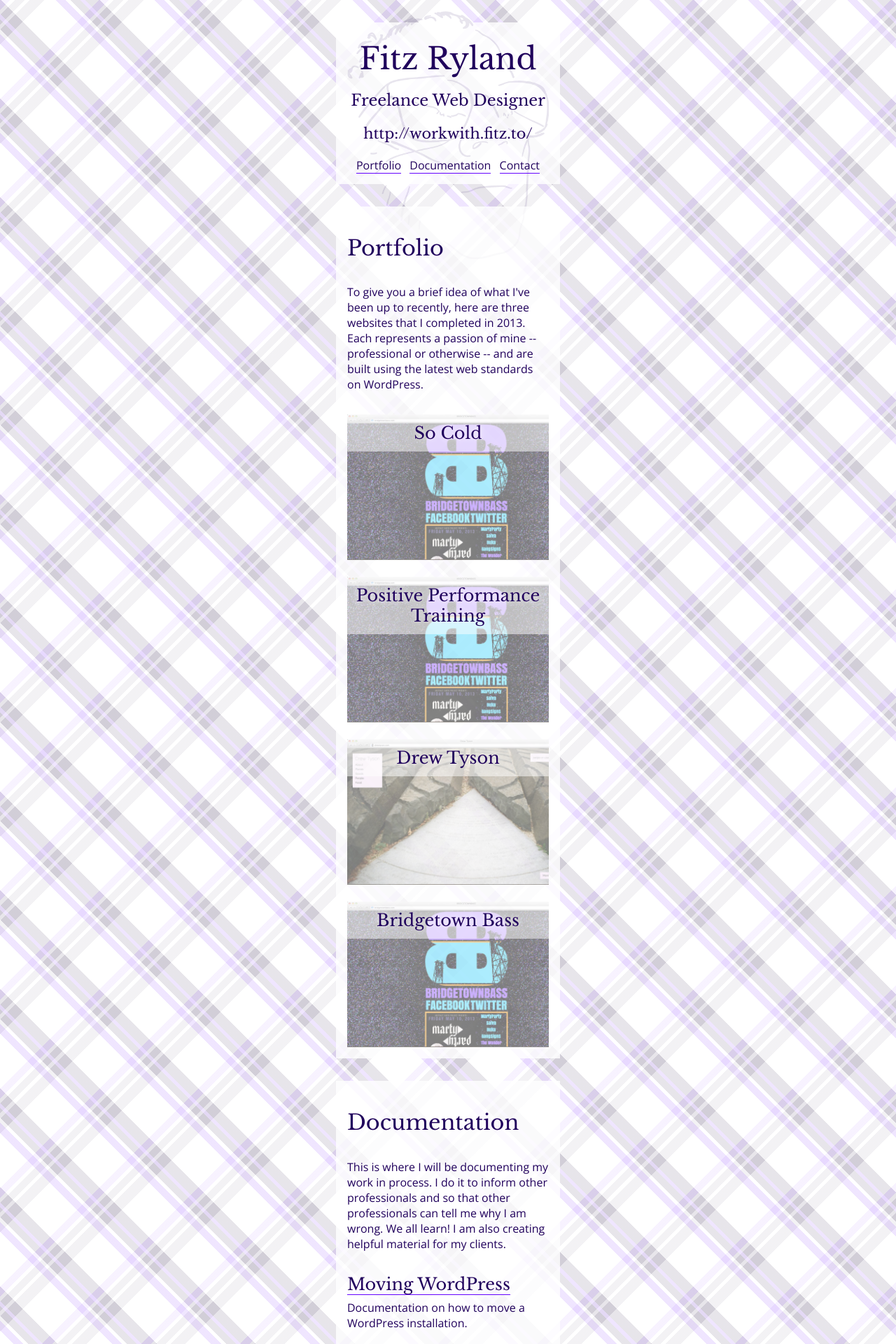
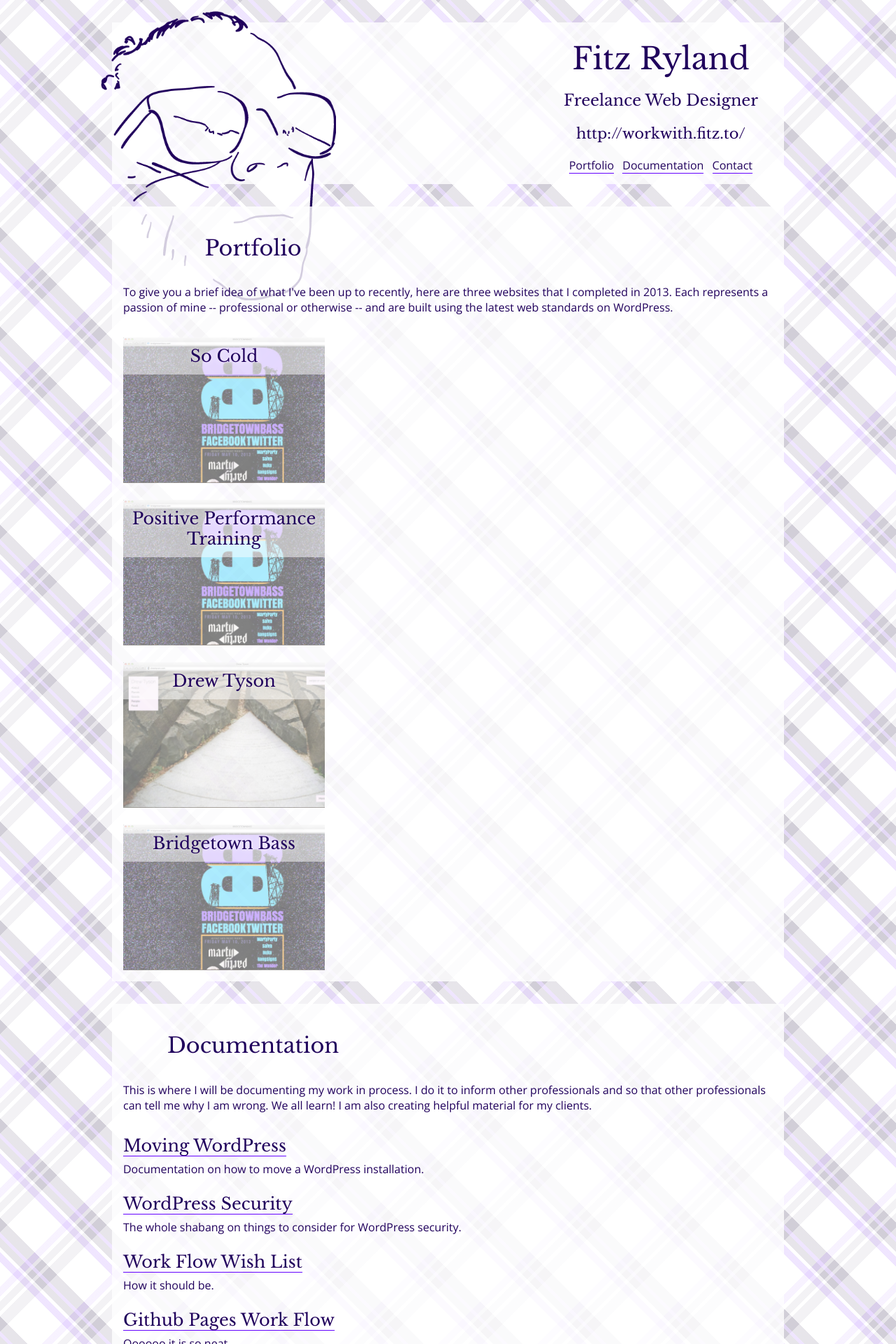
Before and after one commit to fitzryland/workwithfitzto, a Jekyll site: the page built from index.html, in a window 1280 px wide. Shown: the top 1920 px of the page at 70% size. Built offline with Jekyll 4.4.1, drawn with Linux system fonts in a browser that asks for light colours; nearby versions of some CDN libraries; comment, search, counter and statistics services are not loaded.

Commit message:
basic tablet layout for header

```diff
--- a/css/main.css
+++ b/css/main.css
@@ -6,9 +6,11 @@
 body {
   color: #20005c;
   font: 16px 'Open Sans', sans-serif;
-  font-size: 16px;
   margin: 0;
   padding: 0; }
+  @media only screen and (max-width: 640px) and (orientation: landscape) {
+    body {
+      font-size: 12px; } }
 
 h1, h2, h3, h4, h5, h6 {
   font-family: 'Libre Baskerville', serif;
@@ -93,6 +95,12 @@
     content: "";
     display: table;
     clear: both; }
+  @media only screen and (min-width: 768px) {
+    .wrap {
+      width: 40em; } }
+  @media only screen and (min-width: 979px) {
+    .wrap {
+      width: 60em; } }
 
 header, section, footer {
   background-color: rgba(255, 255, 255, 0.8);
@@ -111,15 +119,17 @@
   float: none;
   text-align: center;
   width: 100%; }
+  @media only screen and (min-width: 768px) {
+    .header_text {
+      float: right;
+      width: 20em; } }
   .header_text h1 {
     margin: 0.2em 0 0;
-    text-align: center;
     font-size: 2.7em; }
   .header_text h2 {
     font-size: 1.4em; }
   .header_text h3 {
-    font-size: 1.3em;
-    text-align: center; }
+    font-size: 1.3em; }
 
 .header_logo {
   height: auto;
@@ -129,6 +139,11 @@
   top: -1em;
   width: 90%;
   z-index: 700; }
+  @media only screen and (min-width: 768px) {
+    .header_logo {
+      left: -1em;
+      opacity: 1;
+      width: 21em; } }
 
 nav a:not(:last-child) {
   margin-right: 0.5em; }
```
Also changed, not shown: css/main.scss (+22 -14 lines).
